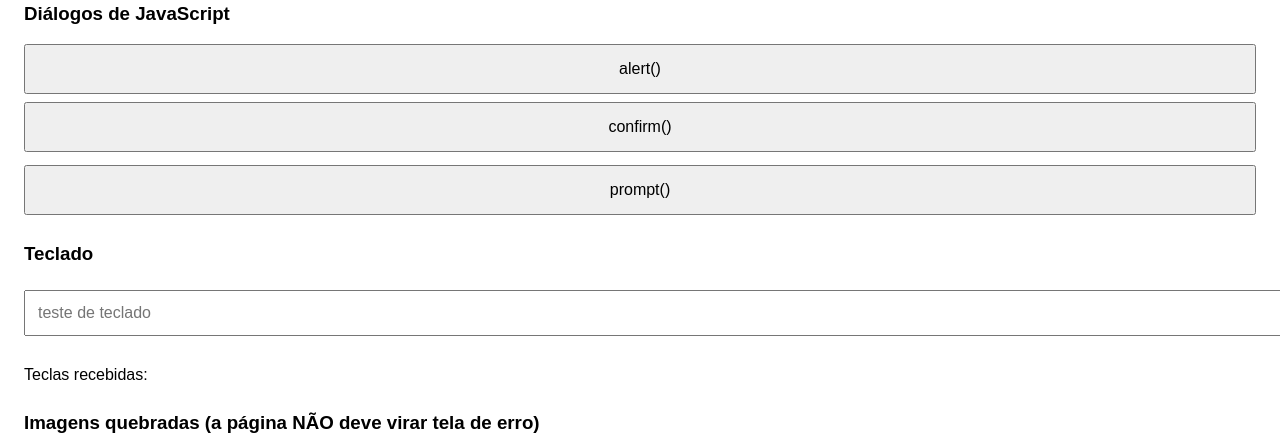
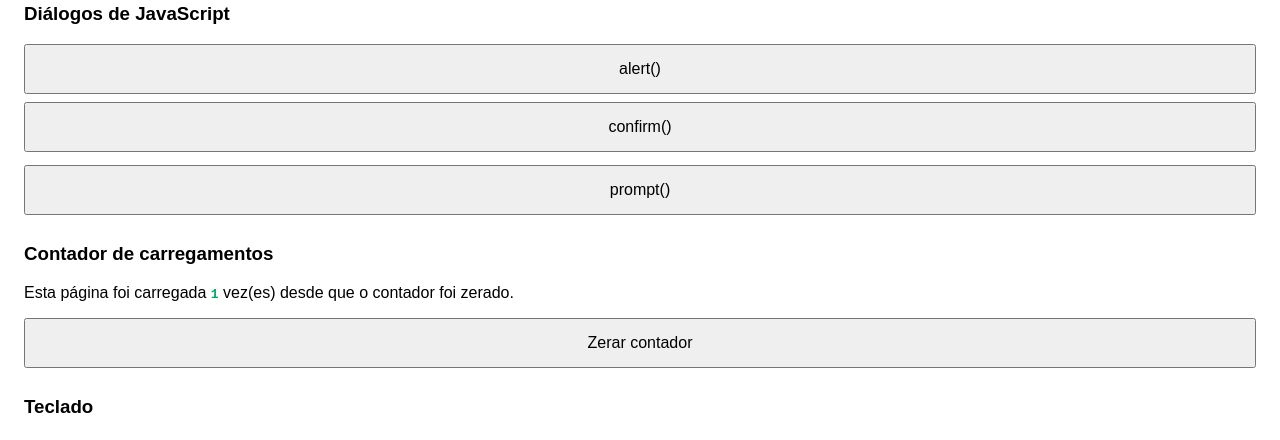
Before and after one commit to J0hnn1SS/test_movbrowser, a plain HTML site: page index.html in a window 1280 px wide. Shown: the part 922-1362 px from the top of the page. Drawn offline with Linux system fonts and the light colour scheme.

Commit message:
Update index.html

```diff
--- a/index.html
+++ b/index.html
@@ -28,10 +28,13 @@
 <p id="rc" class="r"></p>
 <button onclick="document.getElementById('rq').textContent='prompt: '+prompt('Digite algo','teste')">prompt()</button>
 <p id="rq" class="r"></p>
+<h3>Contador de carregamentos</h3>
+<p>Esta página foi carregada <strong id="loads" class="r">?</strong> vez(es) desde que o contador foi zerado.</p>
+<button onclick="localStorage.setItem('movbrowser_loads','0');document.getElementById('loads').textContent='0'">Zerar contador</button>
 <h3>Teclado</h3>
 <input type="text" id="kt" placeholder="teste de teclado" style="width:100%;padding:12px;font-size:16px">
 <p>Teclas recebidas: <span id="k" class="r"></span></p>
-<script>document.getElementById('kt').addEventListener('keydown',function(e){document.getElementById('k').textContent+=e.key+' '})</script>
+<script>document.getElementById('kt').addEventListener('keydown',function(e){document.getElementById('k').textContent+=e.key+' '});(function(){var n=0;try{n=parseInt(localStorage.getItem('movbrowser_loads')||'0',10)+1;localStorage.setItem('movbrowser_loads',String(n));}catch(e){n='indisponível';}document.getElementById('loads').textContent=n;})();</script>
 <h3>Imagens quebradas (a página NÃO deve virar tela de erro)</h3>
 <p>404 no mesmo host:</p>
 <img src="imagem-inexistente.png" alt="404 esperado" width="80" height="80">
```
